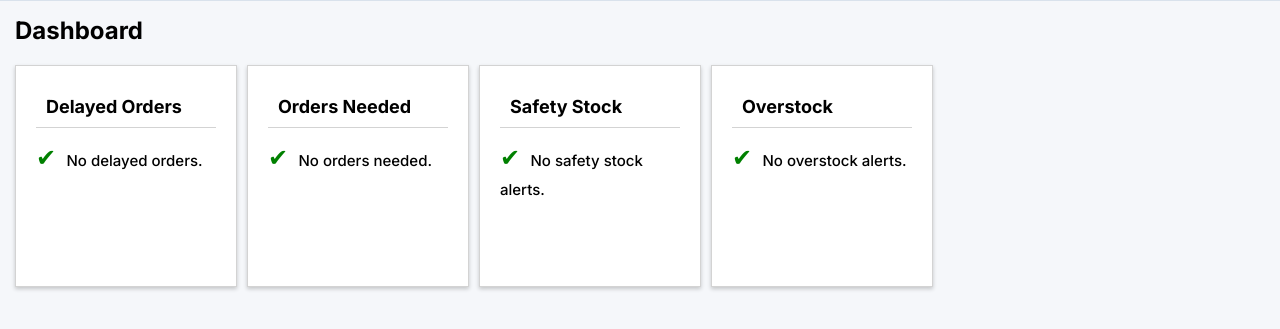
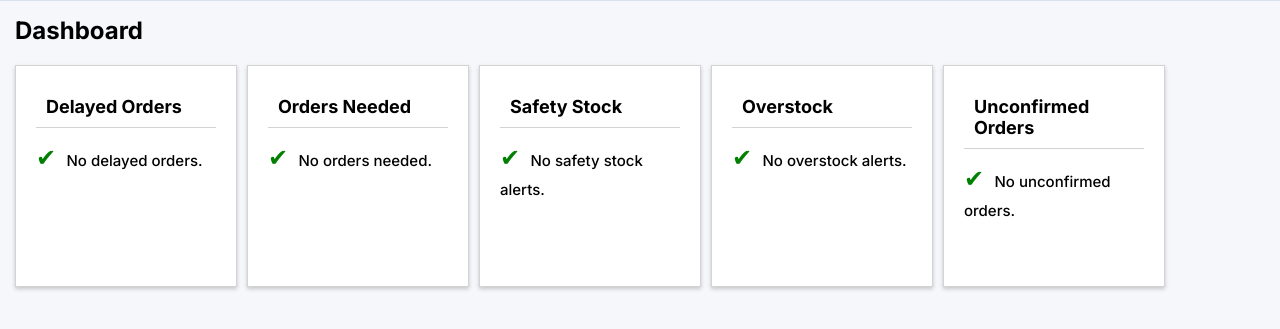
Before and after one commit to andrejpojdak/planner, a Flask app: page /planning/dashboard in a window 1280 px wide. Shown: the part 57-386 px from the top of the page. Run offline with Flask 3, Linux system fonts and the light colour scheme; some libraries are stand-ins or nearby versions; some web fonts are replaced.

Commit message:
Unconfirmed orders added to dashboard.

```diff
--- a/app/planning/views.py
+++ b/app/planning/views.py
@@ -97,10 +97,13 @@ def deliveries_confirm(buyer_article_number, deliveries, orders, assignments_dic
 		else:
 			d.original_qty = d.delivery_quantity
 
+	unconfirmed_orders = []
+
 	for o in orders:
 		o.orig_qty = o.quantity
 		if o.transport == "UNCONFIRMED":
 			o.eta = None
+			unconfirmed_orders.append(o)
 		elif o.in_stock_date:
 			o.eta = o.in_stock_date
 		else:
@@ -354,7 +357,7 @@ def deliveries_confirm(buyer_article_number, deliveries, orders, assignments_dic
 
 	delays, to_order_list = analyze_delays(confirmed_deliveries)
 
-	return confirmed_deliveries, orders, box_qty, gross_weight, comment, delays, to_order_list, safety_stock, safety_stock_string, yearly_demand_qty_safety_stock, stock_df_html, stock_alert_list, over_stock, over_stock_string, yearly_demand_qty_over_stock, over_stock_df_html, over_stock_alert_list
+	return confirmed_deliveries, orders, box_qty, gross_weight, comment, delays, to_order_list, safety_stock, safety_stock_string, yearly_demand_qty_safety_stock, stock_df_html, stock_alert_list, over_stock, over_stock_string, yearly_demand_qty_over_stock, over_stock_df_html, over_stock_alert_list, unconfirmed_orders
 
 def analyze_delays(confirmed_deliveries):
 
@@ -460,6 +463,7 @@ def all_plans():
 	overall_new_orders_list = []
 	overall_safety_stock_list = []
 	overall_over_stock_list = []
+	overall_unconfirmed_orders_list = []
 
 	for b in buyer_article_numbers_list:
 
@@ -473,6 +477,9 @@ def all_plans():
 		if b[16]:
 			for q in b[16]:
 				overall_over_stock_list.append((b[0][0].buyer_article_number, b[0][0].plant_name, b[0][0].article_description, q[0], q[1]))
+		if b[17]:
+			for r in b[17]:
+				overall_unconfirmed_orders_list.append((r.buyer_article_number, r.supplier, r.order_number, r.article_description, r.fob))
 
 		# Assign a sent boolean value to a confirmation, if it is present in Assignemtns table
 		for d in b[0]:
@@ -523,7 +530,7 @@ def all_plans():
 				b[0].append(new_delivery)
 				b[1].remove(o)
 
-	return buyer_article_numbers_list, plant_names, weeks, overall_delays_list, overall_new_orders_list, overall_safety_stock_list, overall_over_stock_list
+	return buyer_article_numbers_list, plant_names, weeks, overall_delays_list, overall_new_orders_list, overall_safety_stock_list, overall_over_stock_list, overall_unconfirmed_orders_list
 
 def yearly_demand(deliveries):
 
@@ -854,7 +861,7 @@ def analyze_over_stock(buyer_article_number, deliveries, orders, brasil_delta, p
 @bp.route('/', methods=['GET', 'POST'])
 def list_plans():
 
-	buyer_article_numbers_list, plant_names, weeks, overall_delays_list, overall_new_orders_list, overall_safety_stock_list, overall_over_stock_list = all_plans()
+	buyer_article_numbers_list, plant_names, weeks, overall_delays_list, overall_new_orders_list, overall_safety_stock_list, overall_over_stock_list, overall_unconfirmed_orders_list = all_plans()
 
 	return render_template('planning/list.html', title="Planning", buyer_article_numbers_list=buyer_article_numbers_list, plant_names=plant_names, weeks=weeks)
 
@@ -863,7 +870,7 @@ def dashboard():
 
 	import pandas as pd
 
-	buyer_article_numbers_list, plant_names, weeks, overall_delays_list, overall_new_orders_list, overall_safety_stock_list, overall_over_stock_list = all_plans()
+	buyer_article_numbers_list, plant_names, weeks, overall_delays_list, overall_new_orders_list, overall_safety_stock_list, overall_over_stock_list, overall_unconfirmed_orders_list = all_plans()
 
 	#Delays
 	overall_delays_list_df = pd.DataFrame(columns=[
@@ -989,6 +996,34 @@ def dashboard():
 
 	overall_over_stock_list_df = overall_over_stock_list_df.to_html(index=False, escape=False, render_links=True).replace('class="dataframe"', f'class="overstock-df dashboard"')
 
+	#Unconfirmed
+	overall_unconfirmed_orders_list_df = pd.DataFrame(columns=[
+			'Supplier',
+			'Order Number',
+			'SAP Article Description',
+			'FOB',
+			''
+		])
+
+	overall_unconfirmed_orders_list.sort(key=lambda x: x[3], reverse=True)
+
+	for ouol in overall_unconfirmed_orders_list:
+
+			from html import escape
+
+			url = url_for('planning.list_plans', _anchor=str(ouol[0]))
+			url_link = f'<a href="{escape(url, quote=True)}" title="View plan">&#128065;</a>'
+
+			overall_unconfirmed_orders_list_df.loc[len(overall_unconfirmed_orders_list_df)] = {
+				'Supplier':	ouol[1],
+				'Order Number'	:	ouol[2],
+				'SAP Article Description'	:	ouol[3],
+				'FOB'	:	f'{ouol[4].strftime("%d.%m.%Y")} ({ouol[4].strftime("%B %Y")})',
+				''			:	url_link
+			}
+
+	overall_unconfirmed_orders_list_df = overall_unconfirmed_orders_list_df.to_html(index=False, escape=False, render_links=True).replace('class="dataframe"', f'class="unconfirmed-df dashboard"')
+
 	return render_template(
 		'planning/dashboard.html',
 		title="Dashboard",
@@ -1002,7 +1037,9 @@ def dashboard():
 		overall_safety_stock_list=overall_safety_stock_list,
 		overall_safety_stock_list_df=overall_safety_stock_list_df,
 		overall_over_stock_list=overall_over_stock_list,
-		overall_over_stock_list_df=overall_over_stock_list_df
+		overall_over_stock_list_df=overall_over_stock_list_df,
+		overall_unconfirmed_orders_list=overall_unconfirmed_orders_list,
+		overall_unconfirmed_orders_list_df=overall_unconfirmed_orders_list_df
 	)
 
 @bp.route('/query/<buyer_article_number>', methods=['GET'])
--- a/app/static/style.css
+++ b/app/static/style.css
@@ -198,6 +198,9 @@ tr.status {
 	border-top: 2px solid black;
 	border-bottom: 2px solid black;
 }
+tr.status td {
+	vertical-align: top;
+}
 th {
 	vertical-align: bottom;
 }
@@ -209,6 +212,9 @@ th {
 }
 .narrow {
     width: 45px;
+}
+.midnormal {
+    width: 70px;
 }
 .normal {
     width: 90px;
@@ -463,6 +469,12 @@ tr:has(input:checked) {
 .comment {
 	font-style: italic;
 	color: blue;
+	font-size: 12px;
+}
+.boxes {
+	font-style: italic;
+	color: blue;
+	font-size: 12px;
 }
 tr:not([data-sent="True"]) td:nth-child(16):not(:empty) {
 	background-color: purple;
--- a/app/templates/planning/dashboard.html
+++ b/app/templates/planning/dashboard.html
@@ -86,6 +86,27 @@
 		</div>
 	</a>
 	{% endif %}
+
+
+	{% if overall_unconfirmed_orders_list|length == 0 %}
+	<div class="tile">
+		<h4>Unconfirmed Orders</h4>
+		<div class="count">
+			<span class="green">&#10004;</span>
+			<span class="tile-text">&nbsp;No unconfirmed orders.</span>
+		</div>
+	</div>
+	{% else %}
+	<a href="#" class="tile-link">
+		<div class="tile" >
+		<h4>Unconfirmed Orders</h4>
+			<br>
+			<div class="count right">
+				<h2 class="blue">&#8613;<span class="black">&nbsp;{{ overall_unconfirmed_orders_list|length }}</h2>
+			</div>
+		</div>
+	</a>
+	{% endif %}
 </div>
 
 {% if overall_delays_list|length != 0 %}
@@ -116,7 +137,15 @@
 <div id="delayed" class="lists">
 	<h3>Overstock</h3>
 	<br>
-{{ overall_over_stock_list_df|safe }}
+	{{ overall_over_stock_list_df|safe }}
+</div>
+{% endif %}
+
+{% if overall_unconfirmed_orders_list|length != 0 %}
+<div id="unconfirmed" class="lists">
+	<h3>Unconfirmed orders</h3>
+	<br>
+	{{ overall_unconfirmed_orders_list_df|safe }}
 </div>
 {% endif %}
 
```
Also changed, not shown: app/templates/planning/list.html (+138 -62 lines).
